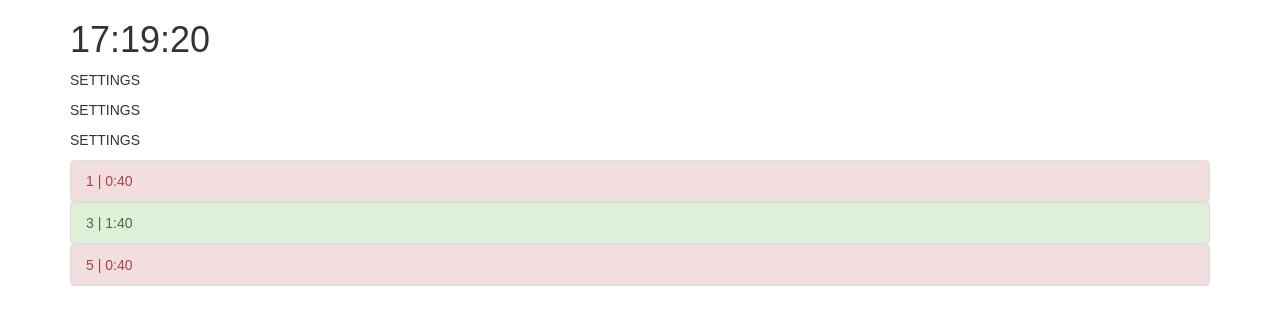
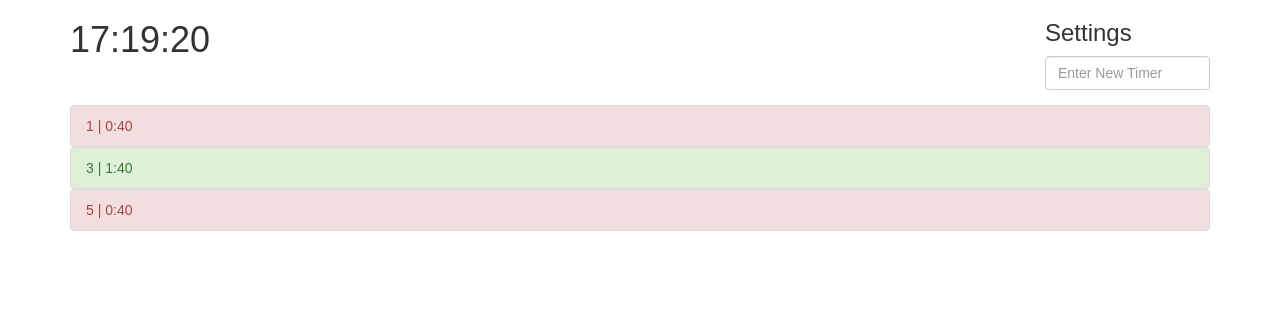
Before and after one commit to zrayyes/Candle-Timer-2, a React (Create React App) app: page / in a window 1280 px wide. Shown: the top 324 px of the page. Built offline with nearby package versions, Linux system fonts and the light colour scheme.

Commit message:
Added input form to settings

```diff
--- a/src/components/App.js
+++ b/src/components/App.js
@@ -6,13 +6,20 @@ import C from "../constants";
 import TimerList from "./TimerList";
 import Settings from "./Settings";
 
+// TODO: Add row with cols
 
 class App extends Component {
   render() {
     return (
       <div className="container">
-        <h1>{this.props.est}</h1>
-        <Settings/>
+        <div className="row">
+          <div className="col-sm-10">
+            <h1>{this.props.est}</h1>
+          </div>
+          <div className="col-sm-2">
+            <Settings/>
+          </div>
+        </div>
         <TimerList />
       </div>
     );
--- a/src/components/Settings.js
+++ b/src/components/Settings.js
@@ -7,9 +7,10 @@ export default class Settings extends Component {
     render(){
         return (
             <div id="settings">
-                <p>SETTINGS</p>
-                <p>SETTINGS</p>
-                <p>SETTINGS</p>
+            <h3>Settings</h3>
+                <div class="form-group">
+                    <input type="number" className="form-control" placeholder="Enter New Timer"/>
+                </div>
             </div>
         );
     }
```
Also changed, not shown: src/todo.md (+1 -0 lines).
